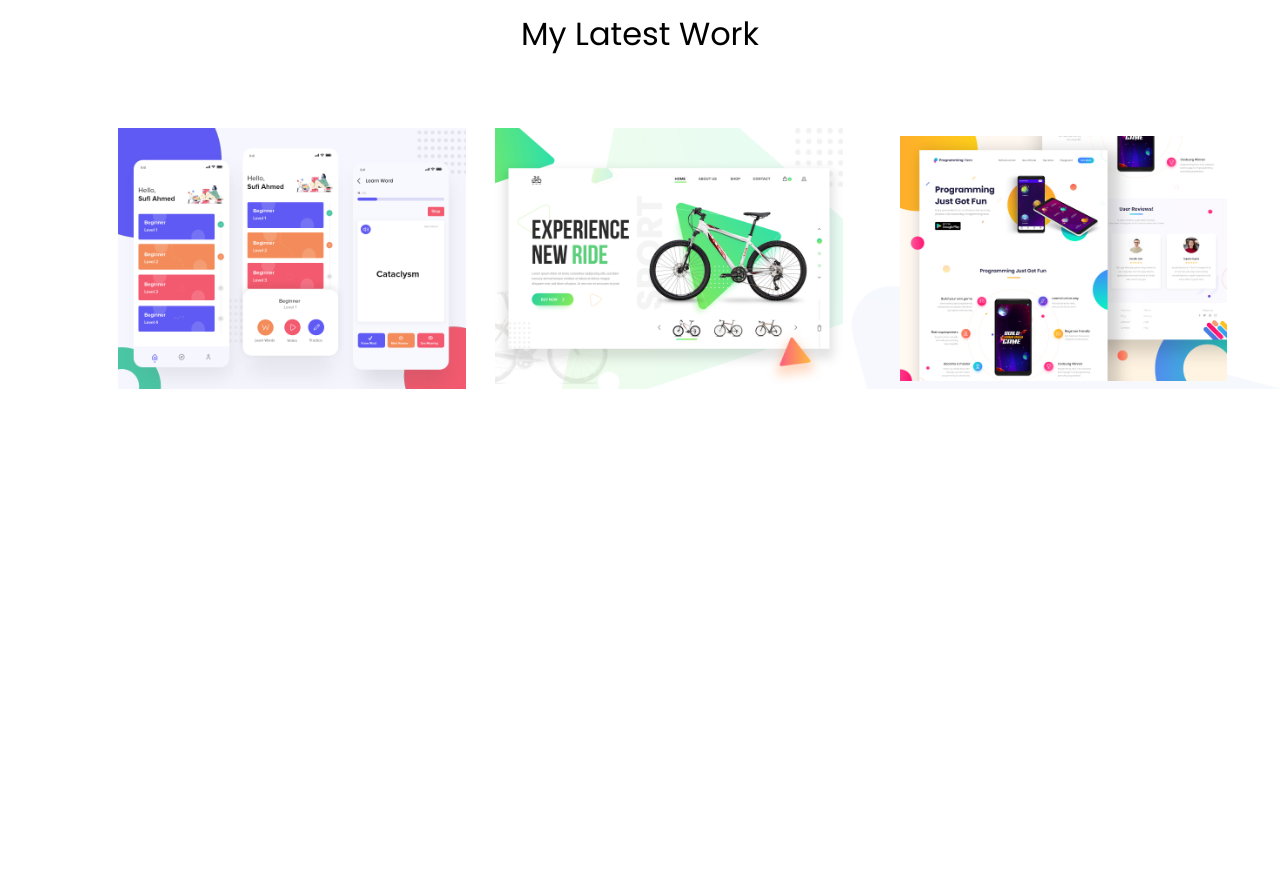
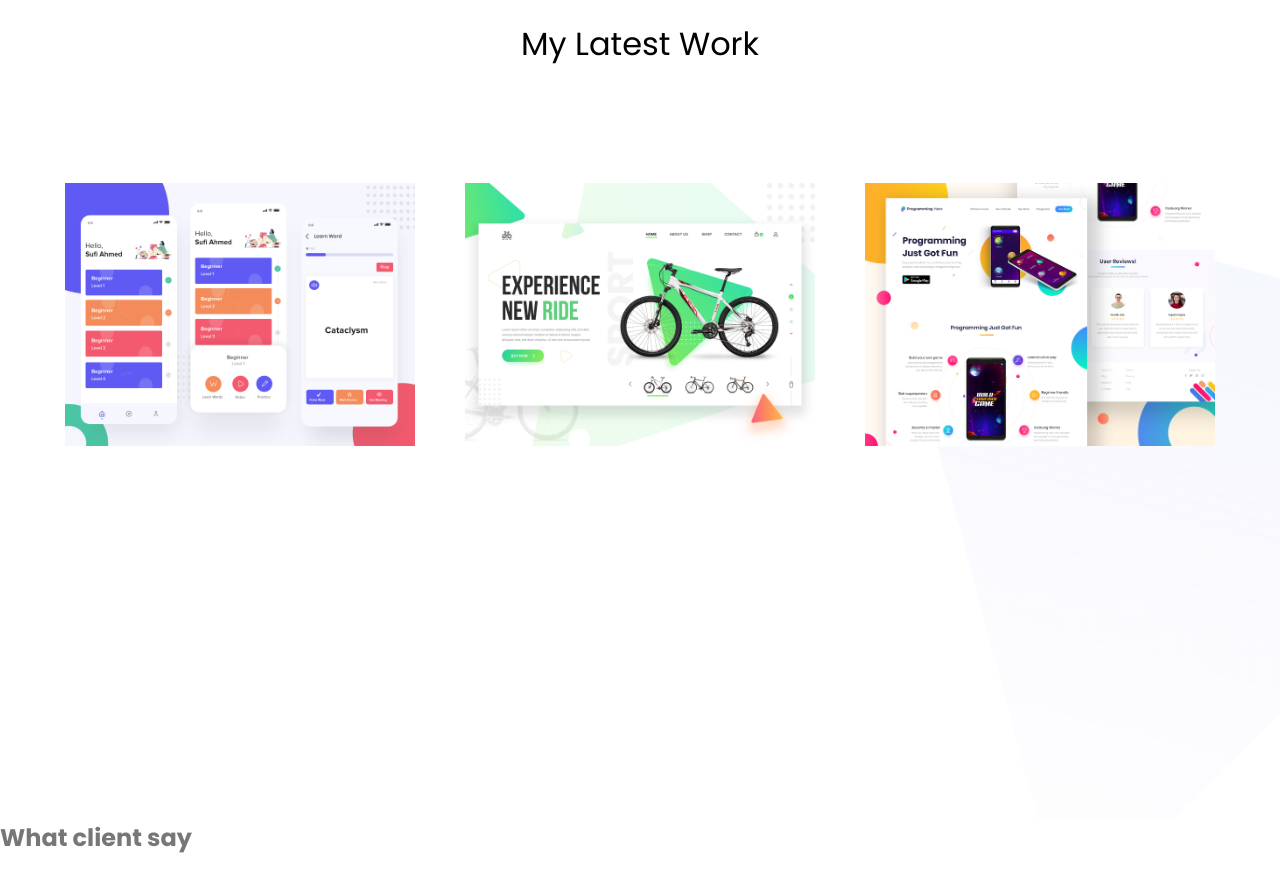
Before and after one commit to MinhazMinu/assaignmant1, a plain HTML site: page index.html in a window 1280 px wide. Shown: the part 1660-2552 px from the top of the page. Before the commit the page ends 2470 px from the top, so only its background shows below. Drawn offline with Linux system fonts and the light colour scheme.

Commit message:
last work

```diff
--- a/index.html
+++ b/index.html
@@ -43,19 +43,38 @@
         </div>
       </div>
     </section>
-    <section>
-      <h2>My Latest Work</h2>
-      <div class="last-work">
-        <div class="pic1">
-          <img src="./img/latest-work/work-1.png" alt="" class="pic1" />
+    <!-- <h2>My Latest Work</h2> -->
+    <section class="last-work">
+      <h2 id="last">My Latest Work</h2>
+      <div class="flx">
+        <div>
+          <img
+            src="./img/latest-work/work-1.png"
+            alt=""
+            class="pic"
+            id="pic1"
+          />
         </div>
         <div>
-          <img src="./img/latest-work/work-2.jpg" alt="" class="pic2" />
+          <img
+            src="./img/latest-work/work-2.jpg"
+            alt=""
+            class="pic"
+            id="pic2"
+          />
         </div>
         <div>
-          <img src="./img/latest-work/work-3.jpg" alt="" class="pic2" />
+          <img
+            src="./img/latest-work/work-3.jpg"
+            alt=""
+            class="pic"
+            id="pic3"
+          />
         </div>
       </div>
     </section>
+    <section>
+      <h2 id="client">What client say</h2>
+    </section>
   </body>
 </html>
--- a/style.css
+++ b/style.css
@@ -127,27 +127,52 @@ section-1
   background-image: url("./img/latest-work-bg.png");
   background-repeat: no-repeat;
   background-size: cover;
+}
+
+.flx {
   display: flex;
+  flex-direction: row;
   justify-content: center;
   align-items: center;
+  /* min-height: 600px;
+  min-width: 1140px; */
+  height: 500px;
 }
 
-.last-work img {
+/* .last-work img {
   width: 86%;
   float: left;
+} */
+.pic {
+  width: 350px;
+  margin: 25px;
 }
-.pic1 {
-  margin-left: 7%;
+
+/* #pic1 {
+  margin-left: 30%;
 }
 .pic2 {
-  margin-right: 7%;
+  padding-left: 30%;
 }
-
-h2 {
+#pic3 {
+  margin-right: 12%;
+} */
+/* #pic1 {
+  margin-left: 10%;
+  padding-left: 10%;
+}
+#pic2 {
+  margin-left: 10%;
+  padding-left: 10%;
+} */
+#last {
   font-size: 2em;
   font-weight: 400;
   color: #000000;
   text-align: center;
-  margin-top: 70px;
-  margin-bottom: 70px;
+  margin-top: 80px;
 }
+
+#client {
+  margin-top: 0;
+}
```
